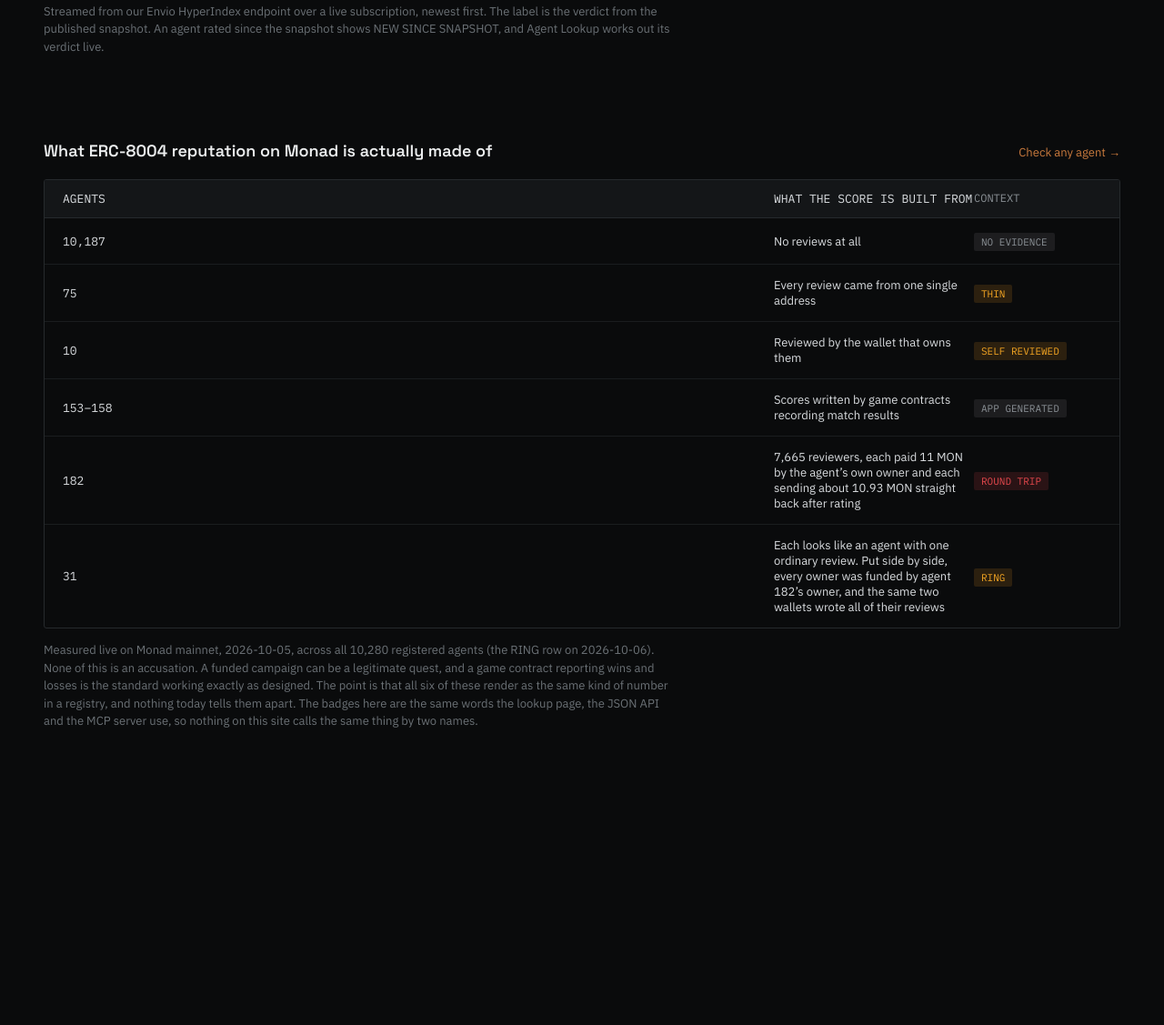
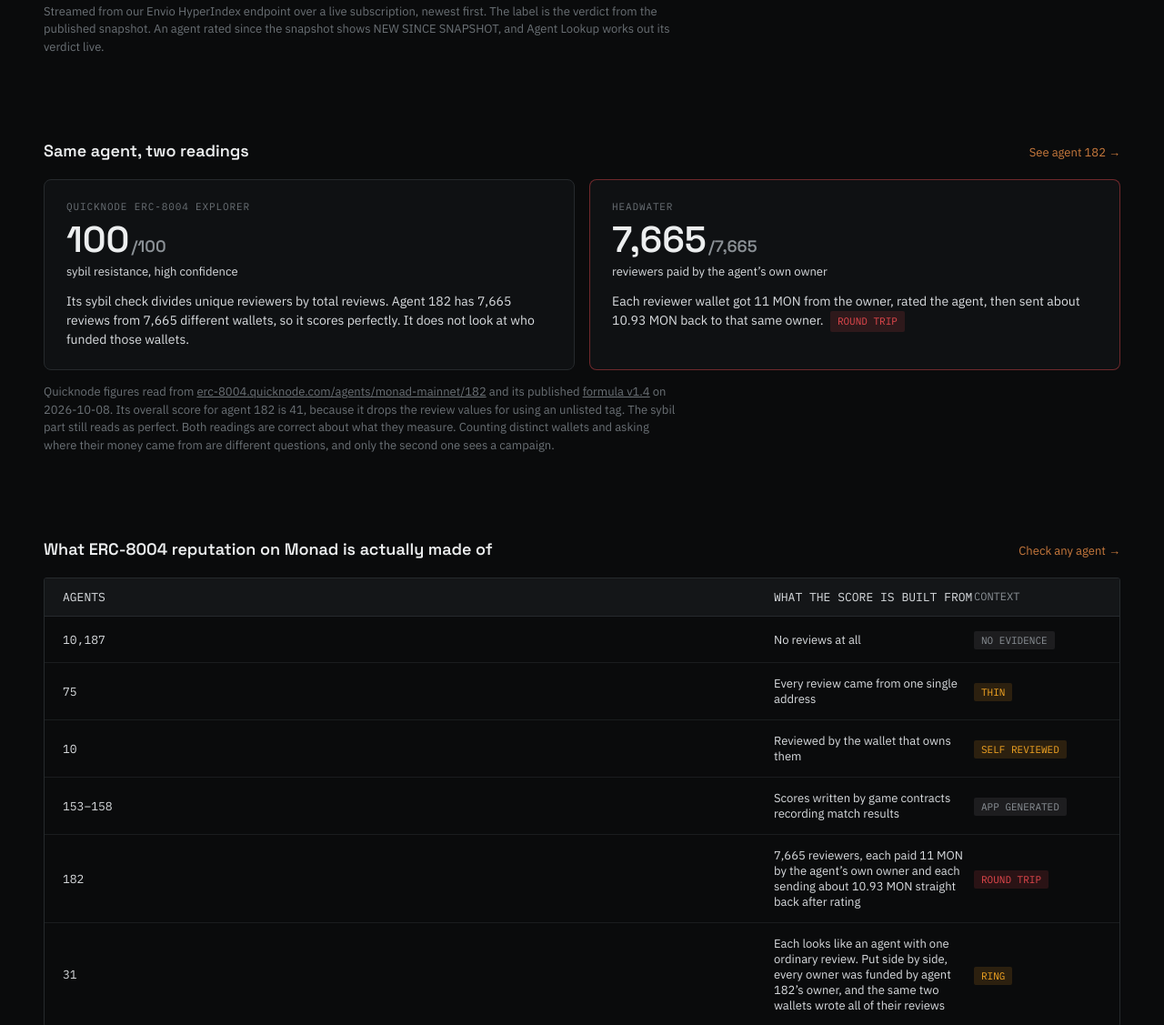
Before and after one commit to Sireadell/headwater, a website: page docs/index.html in a window 1280 px wide. Shown: the part 752-1879 px from the top of the page at 91% size. Before the commit the page ends 1608 px from the top, so only its background shows below. Drawn offline with Linux system fonts and the light colour scheme.

Commit message:
Compare Quicknode's sybil score with Headwater's funding trace on agent 182

```diff
--- a/docs/index.html
+++ b/docs/index.html
@@ -68,6 +68,28 @@
 
   <section class="finding">
     <div class="finding-head">
+      <h2 class="disp">Same agent, two readings</h2>
+      <a href="lookup.html?agent=182">See agent 182 &rarr;</a>
+    </div>
+    <div class="compare">
+      <div class="compare-card">
+        <div class="compare-src mono">QUICKNODE ERC-8004 EXPLORER</div>
+        <div class="compare-num mono disp">100<span>/100</span></div>
+        <div class="compare-label">sybil resistance, high confidence</div>
+        <p>Its sybil check divides unique reviewers by total reviews. Agent 182 has 7,665 reviews from 7,665 different wallets, so it scores perfectly. It does not look at who funded those wallets.</p>
+      </div>
+      <div class="compare-card compare-ours">
+        <div class="compare-src mono">HEADWATER</div>
+        <div class="compare-num mono disp">7,665<span>/7,665</span></div>
+        <div class="compare-label">reviewers paid by the agent&rsquo;s own owner</div>
+        <p>Each reviewer wallet got 11 MON from the owner, rated the agent, then sent about 10.93 MON back to that same owner. <span class="badge badge-red mono">ROUND TRIP</span></p>
+      </div>
+    </div>
+    <p class="footnote">Quicknode figures read from <a href="https://erc-8004.quicknode.com/agents/monad-mainnet/182">erc-8004.quicknode.com/agents/monad-mainnet/182</a> and its published <a href="https://erc-8004.quicknode.com/reputation-v1">formula v1.4</a> on 2026-10-08. Its overall score for agent 182 is 41, because it drops the review values for using an unlisted tag. The sybil part still reads as perfect. Both readings are correct about what they measure. Counting distinct wallets and asking where their money came from are different questions, and only the second one sees a campaign.</p>
+  </section>
+
+  <section class="finding">
+    <div class="finding-head">
       <h2 class="disp">What ERC-8004 reputation on Monad is actually made of</h2>
       <a href="lookup.html">Check any agent &rarr;</a>
     </div>
--- a/docs/lookup.js
+++ b/docs/lookup.js
@@ -684,6 +684,12 @@
   if (e.key === "Enter") checkAgent();
 });
 
+// lookup.html?agent=182 opens straight on that agent.
+const linkedAgent = new URLSearchParams(location.search).get("agent");
+if (linkedAgent && /^\d+$/.test(linkedAgent)) {
+  document.getElementById("agentId").value = linkedAgent;
+}
+
 if (!GRAPHQL_ENDPOINT) {
   renderOffline();
 } else {
--- a/docs/style.css
+++ b/docs/style.css
@@ -266,3 +266,16 @@
 .live-status { font-size: 12px; color: var(--text-faint); }
 .live-status.live-on { color: var(--green, #3ecf8e); }
 @media (max-width: 640px) { .live-row { gap: 8px; } }
+
+/* Same agent, two readings */
+.compare { display: grid; grid-template-columns: 1fr 1fr; gap: 16px; }
+.compare-card { background: var(--surface); border: 1px solid var(--border); border-radius: 8px; padding: 22px 24px; }
+.compare-ours { border-color: rgba(229,72,77,0.45); }
+.compare-src { font-size: 11px; letter-spacing: 0.08em; color: var(--text-faint); }
+.compare-num { font-size: 40px; font-weight: 600; margin-top: 10px; line-height: 1; }
+.compare-num span { font-size: 18px; color: var(--text-mut); margin-left: 2px; }
+.compare-label { font-size: 13px; color: var(--text-dim); margin-top: 6px; }
+.compare-card p { font-size: 14px; color: var(--text-dim); line-height: 1.5; margin: 14px 0 0; }
+.compare-card .badge { margin-left: 4px; }
+.footnote a { color: inherit; text-decoration: underline; }
+@media (max-width: 640px) { .compare { grid-template-columns: 1fr; } .compare-num { font-size: 32px; } }
```
